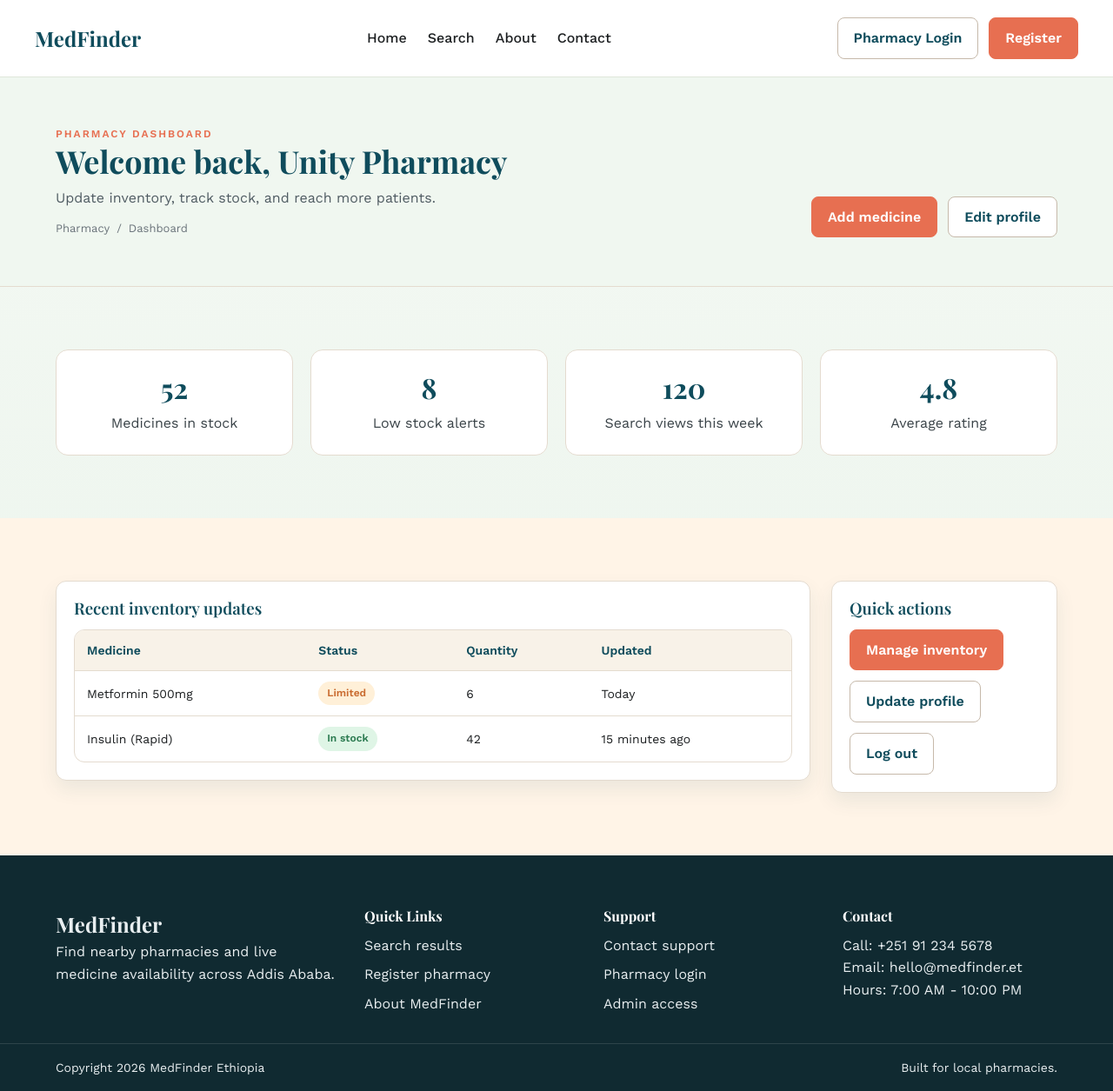
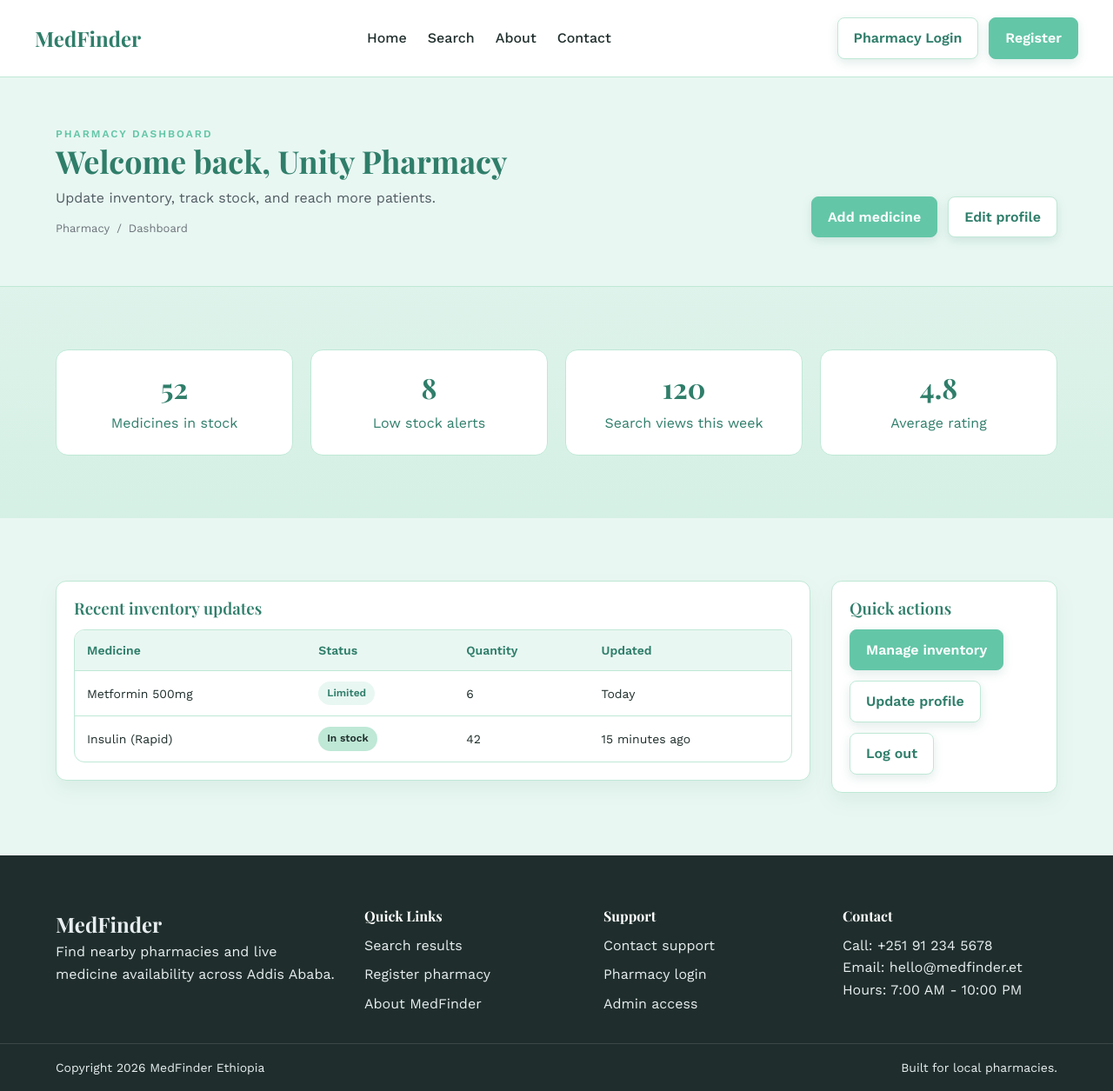
Before and after one commit to abrham17/MedFinder, a PHP site: page /pharmacy/index.php in a window 1280 px wide. Shown: the whole page at 87% size. Run offline with PHP 8.4, Linux system fonts and the light colour scheme.

Commit message:
style: changed ui color

```diff
--- a/css/pharmacy.css
+++ b/css/pharmacy.css
@@ -1,16 +1,16 @@
 body.pharmacy-body {
-    background: linear-gradient(180deg, #f5f9f4 0%, #e8f3ea 100%);
+    background: linear-gradient(180deg, #E9F7F2 0%, #BFE8D6 100%);
 }
 
 .pharmacy-body .page-hero {
-    background: #f0f7f0;
+    background: #E9F7F2;
 }
 
 .pharmacy-body .site-header {
-    border-bottom-color: #dfe7da;
+    border-bottom-color: #BFE8D6;
 }
 
 .pharmacy-body .badge-success {
-    background: #dff5e6;
-    color: #2b7a50;
+    background: #BFE8D6;
+    color: #1F2E2C;
 }
--- a/css/style.css
+++ b/css/style.css
@@ -11,8 +11,8 @@ html {
 
 body {
     font-family: 'Work Sans', sans-serif;
-    color: #1c1f21;
-    background: linear-gradient(180deg, #f7f1e7 0%, #efe6d9 100%);
+    color: #1F2E2C;
+    background: linear-gradient(180deg, #E9F7F2 0%, #BFE8D6 100%);
     line-height: 1.6;
 }
 
@@ -35,12 +35,12 @@ h2,
 h3,
 h4 {
     font-family: 'Playfair Display', serif;
-    color: #0f4c5c;
+    color: #2F7E6A;
     line-height: 1.2;
 }
 
 p {
-    color: #394247;
+    color: #2F7E6A;
 }
 
 button,
@@ -61,7 +61,7 @@ select {
 }
 
 .section-accent {
-    background: #fff4e7;
+    background: #E9F7F2;
 }
 
 .skip-link {
@@ -86,7 +86,7 @@ select {
 /* Header */
 .site-header {
     background: #ffffff;
-    border-bottom: 1px solid #e4dbcf;
+    border-bottom: 1px solid #BFE8D6;
 }
 
 .header-inner {
@@ -101,7 +101,7 @@ select {
     font-family: 'Playfair Display', serif;
     font-size: 24px;
     font-weight: 700;
-    color: #0f4c5c;
+    color: #2F7E6A;
 }
 
 .site-nav {
@@ -235,7 +235,7 @@ select {
     text-transform: uppercase;
     letter-spacing: 2px;
     font-size: 12px;
-    color: #e76f51;
+    color: #63C6A7;
     font-weight: 600;
 }
 
@@ -347,7 +347,7 @@ select {
 .stat-card {
     flex: 1 1 220px;
     background: #ffffff;
-    border: 1px solid #e4dbcf;
+    border: 1px solid #BFE8D6;
     border-radius: 14px;
     padding: 24px;
     text-align: center;
@@ -384,7 +384,7 @@ select {
 
 /* Footer */
 .site-footer {
-    background: #102a31;
+    background: #1F2E2C;
     color: #e8eef0;
     padding-top: 60px;
 }
@@ -447,38 +447,38 @@ select {
 }
 
 .btn-primary {
-    background: #e76f51;
+    background: #63C6A7;
     color: #fff;
-    border-color: #e76f51;
+    border-color: #63C6A7;
 }
 
 .btn-primary:hover,
 .btn-primary:focus {
-    background: #cf5f44;
-    border-color: #cf5f44;
+    background: #2F7E6A;
+    border-color: #2F7E6A;
 }
 
 .btn-secondary {
     background: #ffffff;
-    color: #0f4c5c;
-    border-color: #c6b9aa;
+    color: #2F7E6A;
+    border-color: #BFE8D6;
 }
 
 .btn-secondary:hover,
 .btn-secondary:focus {
-    border-color: #0f4c5c;
+    border-color: #2F7E6A;
 }
 
 .btn-link {
     background: transparent;
     border: none;
-    color: #0f4c5c;
+    color: #2F7E6A;
     padding: 0;
 }
 
 .btn-link:hover,
 .btn-link:focus {
-    color: #e76f51;
+    color: #63C6A7;
 }
 
 .btn-block {
@@ -495,13 +495,13 @@ select {
 }
 
 .badge-success {
-    background: #d6f3ef;
-    color: #2a9d8f;
+    background: #BFE8D6;
+    color: #1F2E2C;
 }
 
 .badge-warning {
-    background: #fff0d8;
-    color: #c96b2f;
+    background: #E9F7F2;
+    color: #2F7E6A;
 }
 
 .badge-danger {
@@ -559,7 +559,7 @@ select:focus {
 .page-hero {
     padding: 56px 0;
     background: #ffffff;
-    border-bottom: 1px solid #e4dbcf;
+    border-bottom: 1px solid #BFE8D6;
 }
 
 .page-hero-inner {
@@ -614,18 +614,18 @@ select:focus {
 .sidebar {
     flex: 0 0 260px;
     background: #ffffff;
-    border: 1px solid #e4dbcf;
+    border: 1px solid #BFE8D6;
     border-radius: 12px;
     padding: 20px;
-    box-shadow: 0 10px 22px rgba(15, 76, 92, 0.08);
+    box-shadow: 0 10px 22px rgba(47, 126, 106, 0.08);
 }
 
 .panel {
     background: #ffffff;
-    border: 1px solid #e4dbcf;
+    border: 1px solid #BFE8D6;
     border-radius: 12px;
     padding: 20px;
-    box-shadow: 0 10px 22px rgba(15, 76, 92, 0.08);
+    box-shadow: 0 10px 22px rgba(47, 126, 106, 0.08);
 }
 
 .panel-stack {
@@ -637,7 +637,7 @@ select:focus {
 .panel-title {
     font-weight: 600;
     margin-bottom: 12px;
-    color: #0f4c5c;
+    color: #2F7E6A;
 }
 
 .results-toolbar {
@@ -757,14 +757,14 @@ select:focus {
 }
 
 .info-row span {
-    color: #0f4c5c;
+    color: #2F7E6A;
     font-weight: 600;
 }
 
 .table-wrap {
     overflow-x: auto;
     background: #ffffff;
-    border: 1px solid #e4dbcf;
+    border: 1px solid #BFE8D6;
     border-radius: 12px;
 }
 
@@ -779,12 +779,12 @@ select:focus {
     padding: 12px 14px;
     text-align: left;
     font-size: 14px;
-    border-bottom: 1px solid #e4dbcf;
+    border-bottom: 1px solid #BFE8D6;
 }
 
 .table th {
-    background: #f8f2e8;
-    color: #0f4c5c;
+    background: #E9F7F2;
+    color: #2F7E6A;
     font-weight: 600;
 }
 
@@ -911,11 +924,153 @@ select:focus {
     }
 }
 
+@keyframes slideDown {
+    from {
+        opacity: 0;
+        transform: translateY(-12px);
+    }
+    to {
+        opacity: 1;
+        transform: translateY(0);
+    }
+}
+
+@keyframes pulse {
+    0%, 100% {
+        opacity: 1;
+    }
+    50% {
+        opacity: 0.7;
+    }
+}
+
+/* Enhanced transitions */
+.btn,
+.card,
+.panel,
+.sidebar,
+input,
+select,
+textarea {
+    transition: all 0.3s ease;
+}
+
+.card:hover {
+    border-color: #63C6A7;
+    box-shadow: 0 16px 40px rgba(47, 126, 106, 0.15) !important;
+    transform: translateY(-2px);
+}
+
+.panel:hover {
+    border-color: #63C6A7;
+    box-shadow: 0 16px 40px rgba(47, 126, 106, 0.15) !important;
+}
+
+.pharmacy-card:hover {
+    border-color: #63C6A7;
+    box-shadow: 0 16px 40px rgba(47, 126, 106, 0.15) !important;
+    transform: translateY(-4px);
+}
+
+.result-card:hover {
+    border-color: #63C6A7;
+    box-shadow: 0 16px 40px rgba(47, 126, 106, 0.15) !important;
+}
+
+/* Input focus states */
+input:focus,
+select:focus,
+textarea:focus {
+    border-color: #63C6A7;
+    box-shadow: 0 0 0 3px rgba(99, 198, 167, 0.1);
+    outline: none;
+}
+
+/* Button enhancements */
+.btn {
+    position: relative;
+    overflow: hidden;
+    box-shadow: 0 4px 12px rgba(47, 126, 106, 0.15);
+}
+
+.btn::before {
+    content: '';
+    position: absolute;
+    top: 0;
+    left: -100%;
+    width: 100%;
+    height: 100%;
+    background: rgba(255, 255, 255, 0.2);
+    transition: left 0.3s ease;
+}
+
+.btn:hover::before {
+    left: 100%;
+}
+
+.btn-primary:hover,
+.btn-primary:focus {
+    box-shadow: 0 6px 20px rgba(47, 126, 106, 0.25);
+    transform: translateY(-2px);
+}
+
+.btn-secondary:hover,
+.btn-secondary:focus {
+    box-shadow: 0 6px 20px rgba(47, 126, 106, 0.1);
+    transform: translateY(-2px);
+}
+
+.btn-link:hover {
+    text-decoration: underline;
+}
+
+/* Badge enhancements */
+.badge {
+    transition: all 0.2s ease;
+}
+
+.badge:hover {
+    transform: scale(1.05);
+}
+
+/* Link hover effects */
+a:not(.btn):not(.badge) {
+    transition: color 0.2s ease;
+}
+
+/* Smooth color transitions */
+.nav-list a {
+    transition: border-color 0.2s ease;
+}
+
+/* Focus visible for accessibility */
+button:focus-visible,
+a:focus-visible,
+input:focus-visible,
+select:focus-visible,
+textarea:focus-visible {
+    outline: 2px solid #63C6A7;
+    outline-offset: 2px;
+}
+
 @media (prefers-reduced-motion: reduce) {
     .reveal,
     .delay-1,
     .delay-2,
-    .delay-3 {
+    .delay-3,
+    .btn,
+    .card,
+    .panel,
+    .sidebar,
+    input,
+    select,
+    textarea,
+    a {
         animation: none;
+        transition: none;
+    }
+
+    .btn::before {
+        display: none;
     }
 }
```
Also changed, not shown: other parts of css/style.css (+49 -36 lines), css/admin.css (+4 -4 lines).
